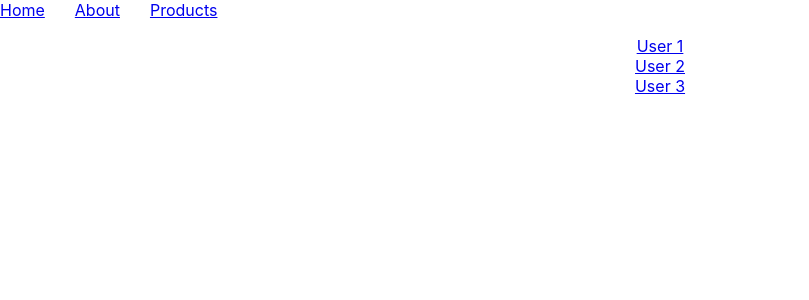
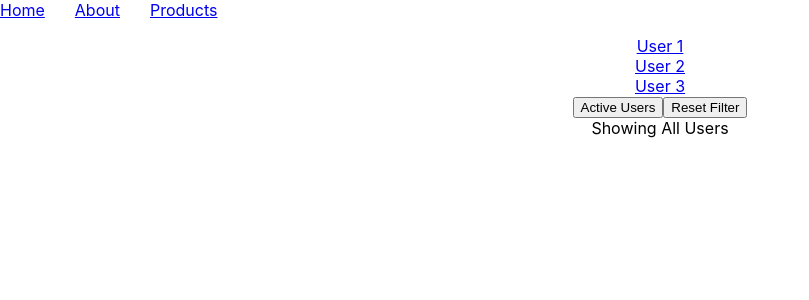
Before and after one commit to Mhdez221993/react-router, a JavaScript app: page /users in a window 1280 px wide. Shown: the top 300 px of the page, without its empty margins (0-809 px from the left). Built offline with nearby package versions, Linux system fonts and the light colour scheme; the HTML template or start-up script is replaced by a standard one.

Commit message:
Search params

```diff
--- a/src/components/Users.js
+++ b/src/components/Users.js
@@ -1,6 +1,9 @@
-import { Link, Outlet } from "react-router-dom";
+import { Link, Outlet, useSearchParams } from "react-router-dom";
 
 export const Users = () => {
+  const [searchParams, setSearchParams] = useSearchParams();
+  const showActiveUsers = searchParams.get("filter") === "active";
+
   return (
     <>
       <ul>
@@ -13,6 +16,21 @@
         <li>
           <Link to="3">User 3</Link>
         </li>
+
+        <li>
+          <button onClick={() => setSearchParams({ filter: "active" })}>
+            Active Users
+          </button>
+          <button onClick={() => setSearchParams({})}>Reset Filter</button>
+        </li>
+
+        <li>
+          {showActiveUsers ? (
+            <div>Showing Active Users</div>
+          ) : (
+            <div>Showing All Users</div>
+          )}
+        </li>
       </ul>
       <Outlet />
     </>
```
